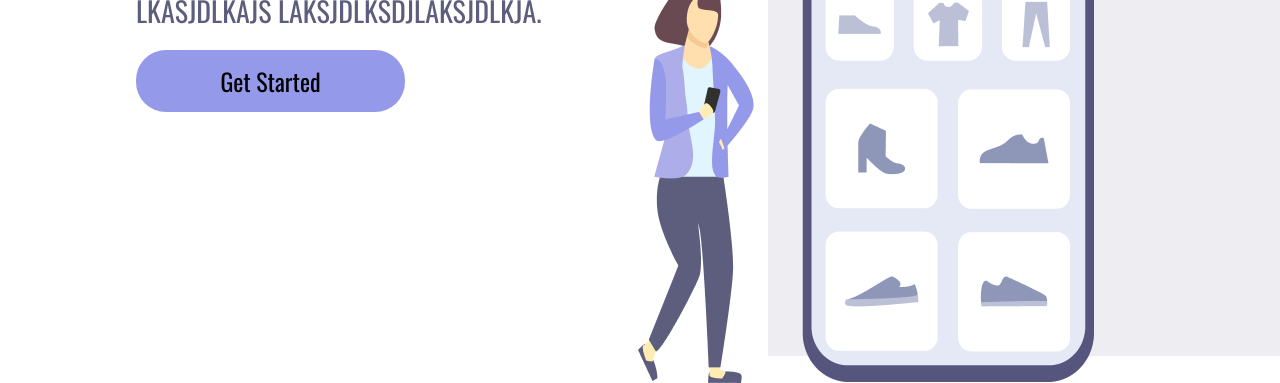
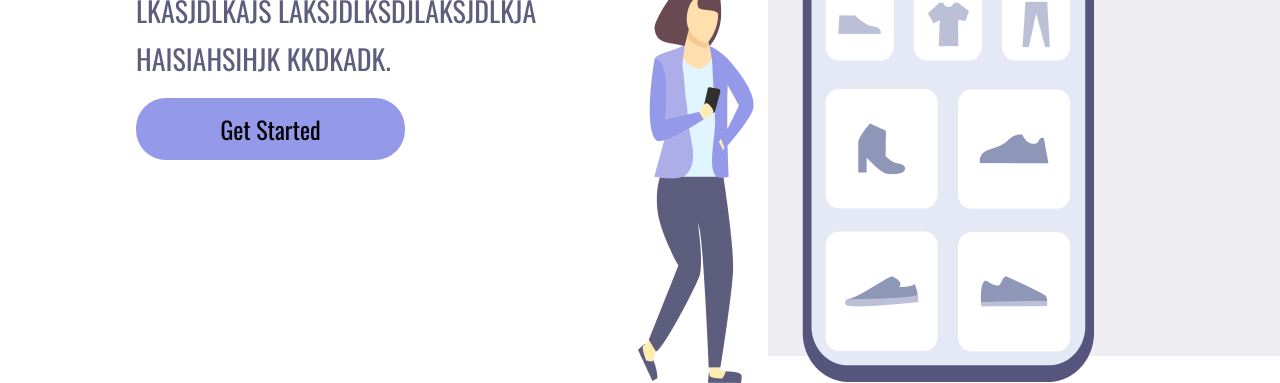
Before and after one commit to JeffersonCarvalhodosSantos/ProjetoShoppingCSS, a plain HTML site: page index.html in a window 1280 px wide. Shown: the part 444-827 px from the top of the page. Drawn offline with nearby package versions, Linux system fonts and the light colour scheme.

Commit message:
Alteração do parágrafo no index.html e comentário no styles.css

```diff
--- a/index.html
+++ b/index.html
@@ -15,7 +15,7 @@
     <div class="wrapper">
             <section class="container-left">
                 <h1>Easy Shopping Via Mobile</h1>
-                <p>LKASJDLKAJS LAKSJDLKSDJLAKSJDLKJA.</p>
+                <p>LKASJDLKAJS LAKSJDLKSDJLAKSJDLKJA   HAISIAHSIHJK KKDKADK.</p>
                 <button>Get Started</button>
             </section>
             <section class="container-right">
--- a/styles.css
+++ b/styles.css
@@ -147,4 +147,4 @@ header {
         }
     }
 
-}
+} /* Fim até o momento */
```
